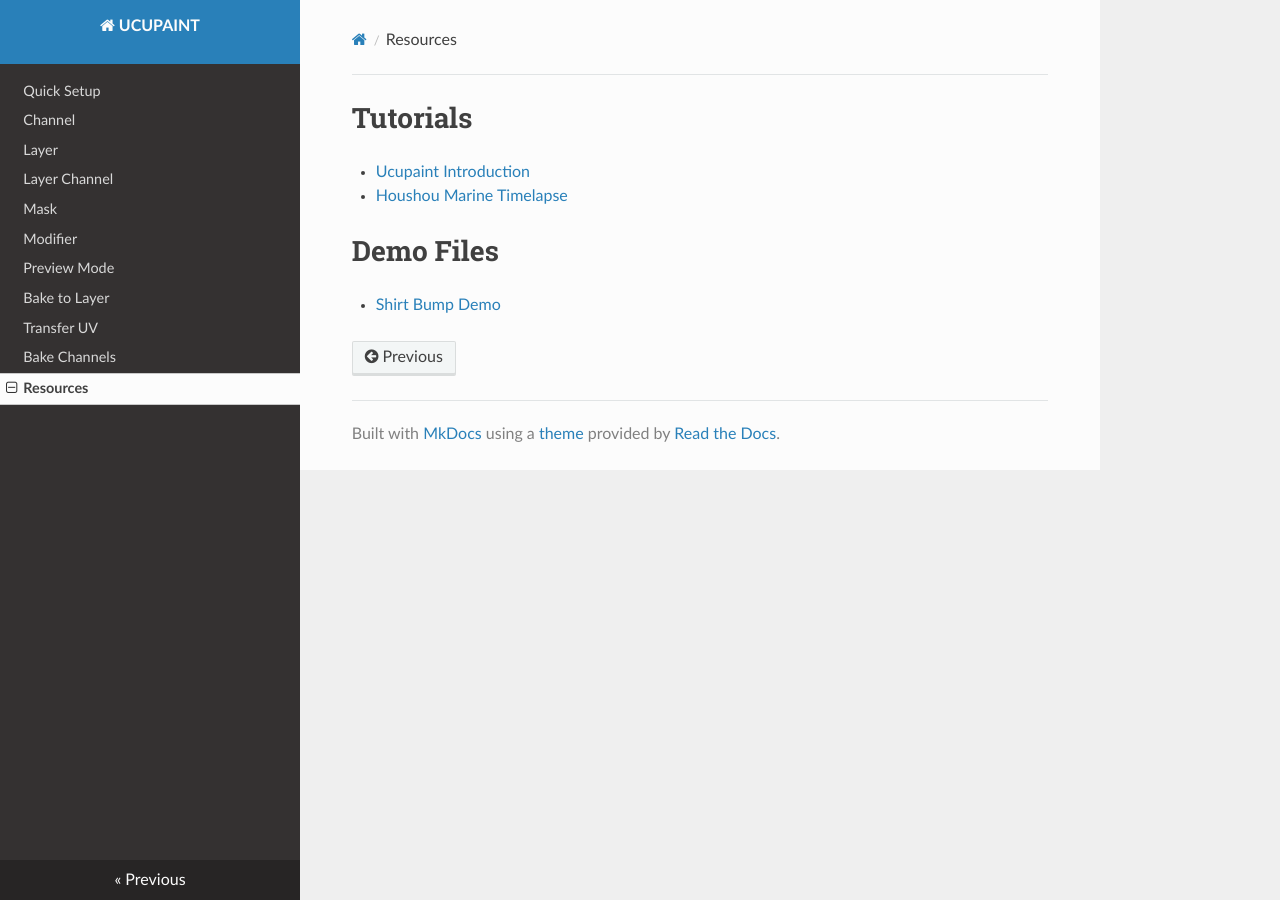
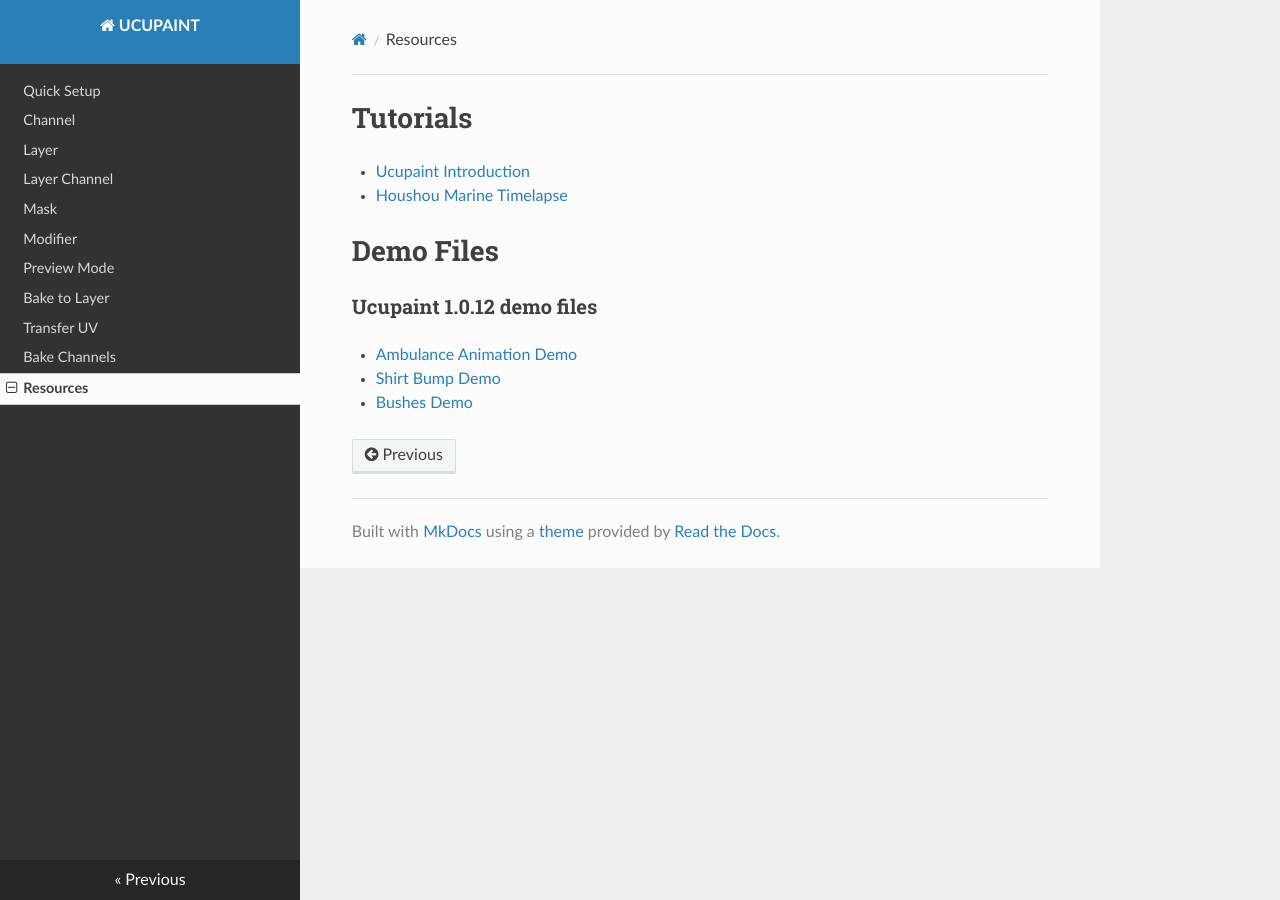
Before and after one commit to ucupumar/ucupaint-wiki, an MkDocs documentation site: the page built from docs/01.10.resources.md, in a window 1280 px wide. Built offline with MkDocs 1.6.1, drawn with Linux system fonts in a browser that asks for light colours; nearby versions of some CDN libraries.

Commit message:
feat : update resource

```diff
--- a/docs/01.10.resources.md
+++ b/docs/01.10.resources.md
@@ -3,4 +3,8 @@
 - [Houshou Marine Timelapse](https://youtu.be/kUB-1GxjyUw)
 
 # Demo Files
-- [Shirt Bump Demo](source/demo/shirt_bump_demo.blend)
+
+### Ucupaint 1.0.12 demo files
+- [Ambulance Animation Demo](source/demo/ambulance-animation-ucupaint-demo.blend)
+- [Shirt Bump Demo](source/demo/shirt-bump-ucupaint-demo.blend)
+- [Bushes Demo](source/demo/bushes-ucupaint-demo.blend)
```
Also changed, not shown: 4 other files.
